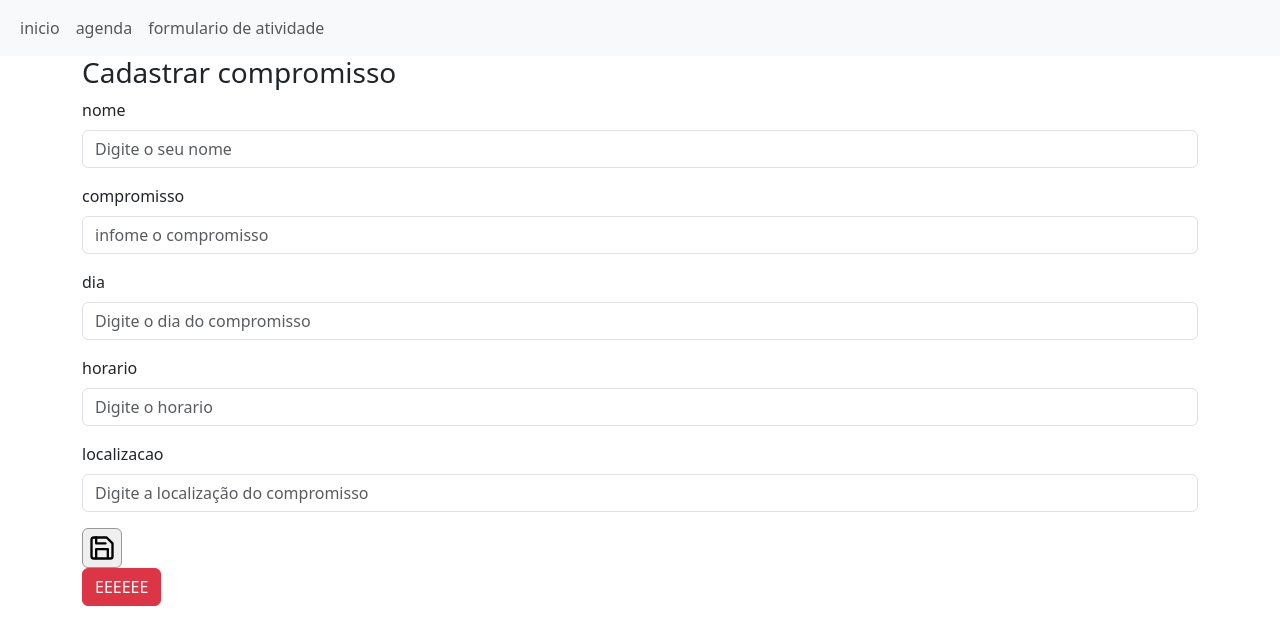
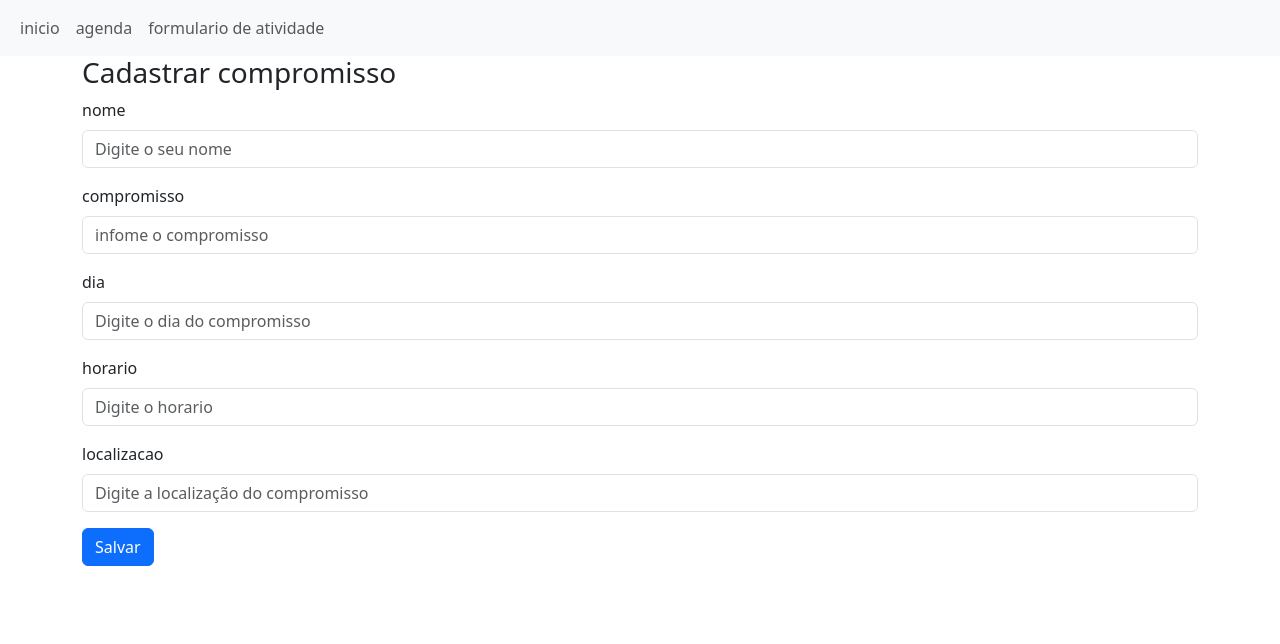
Before and after one commit to matadorxfamso/Projetoagenda2024AGORAVAIFRONT, an Angular app: page /agenda/1 in a window 1280 px wide. Shown: the top 644 px of the page. Built offline with nearby package versions, Linux system fonts and the light colour scheme; no server answers.

Commit message:
botoens salvar e editar ok

```diff
--- a/src/app/agenda-form/agenda-form.component.html
+++ b/src/app/agenda-form/agenda-form.component.html
@@ -21,39 +21,14 @@
       <label for="localizacao" class="form-label">localizacao</label>
       <input formControlName="localizacao" type="text " class="form-control" id="localizacao" placeholder="Digite a localização do compromisso ">
     </div>
-    <button *ngIf="isEditing" class="action_has has_saved" aria-label="save" type="button" (click)="save()">
-      <svg
-      aria-hidden="true"
-      xmlns="http://www.w3.org/2000/svg"
-      width="20"
-      height="20"
-      stroke-linejoin="round"
-      stroke-linecap="round"
-      stroke-width="2"
-      viewBox="0 0 24 24"
-      stroke="currentColor"
-      fill="none"
-    >
-      <path
-        d="m19,21H5c-1.1,0-2-.9-2-2V5c0-1.1.9-2,2-2h11l5,5v11c0,1.1-.9,2-2,2Z"
-        stroke-linejoin="round"
-        stroke-linecap="round"
-        data-path="box"
-      ></path>
-      <path
-        d="M7 3L7 8L15 8"
-        stroke-linejoin="round"
-        stroke-linecap="round"
-        data-path="line-top"
-      ></path>
-      <path
-        d="M17 20L17 13L7 13L7 20"
-        stroke-linejoin="round"
-        stroke-linecap="round"
-        data-path="line-bottom"
-      ></path>
-    </svg>
-    </button>
-    <button *ngIf="isEditing" class="btn btn-danger"(click)="update()">EEEEEE</button>
+    <button *ngIf="isEditing" type="button"
+           class="btn btn-primary"
+           (click)="update()"
+           >Salvar</button>
+
+           <button *ngIf="!isEditing"  type="button"
+           class="btn btn-primary"
+           (click)="save()"
+           >Criar</button>
   </form>
 </div>
```
